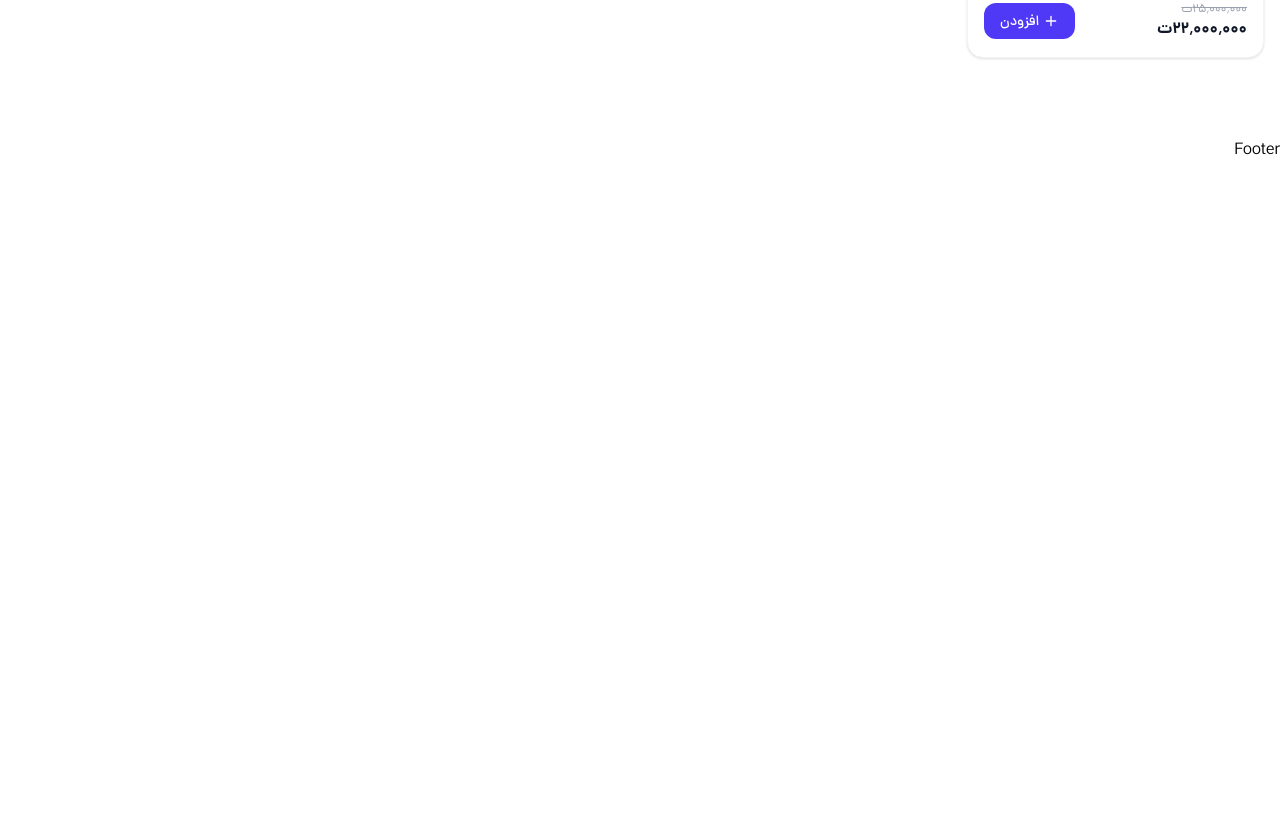
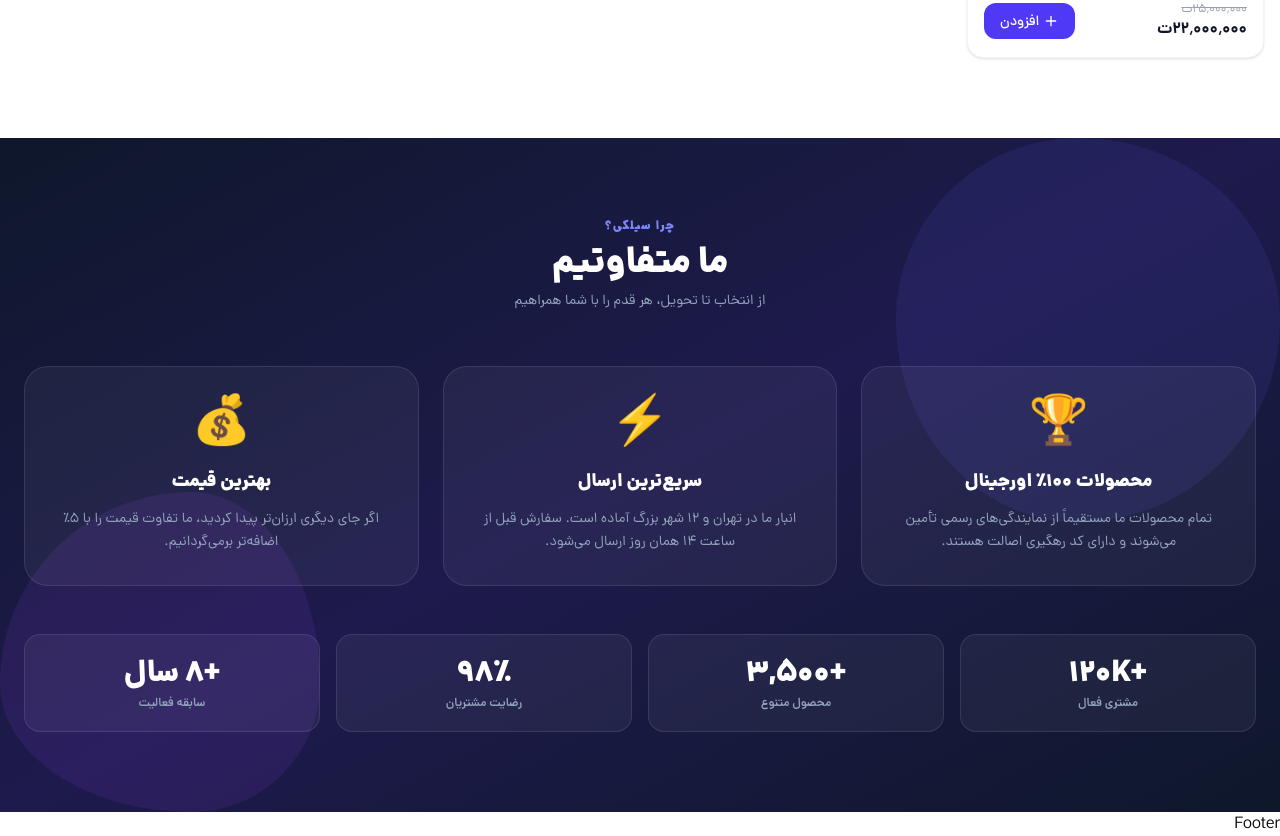
Before and after one commit to alinasrolahi-01/online-shop, a React (Vite) app: page / in a window 1280 px wide. Shown: the part 6540-7376 px from the top of the page. Before the commit the page ends 6702 px from the top, so only its background shows below. Built offline with nearby package versions, Linux system fonts and the light colour scheme.

Commit message:
creat and complte why silky section

```diff
--- /dev/null
+++ b/src/components/MainComponents/WhySilkySection/WhySilkySection.jsx
@@ -0,0 +1,136 @@
+import React from "react";
+
+const WhySilkySection = () => {
+
+  const whyUs = [
+    {
+      icon: "🏆",
+      title: "محصولات ۱۰۰٪ اورجینال",
+      desc: "تمام محصولات ما مستقیماً از نمایندگی‌های رسمی تأمین می‌شوند و دارای کد رهگیری اصالت هستند.",
+    },
+    {
+      icon: "⚡",
+      title: "سریع‌ترین ارسال",
+      desc: "انبار ما در تهران و ۱۲ شهر بزرگ آماده است. سفارش قبل از ساعت ۱۴ همان روز ارسال می‌شود.",
+    },
+    {
+      icon: "💰",
+      title: "بهترین قیمت",
+      desc: "اگر جای دیگری ارزان‌تر پیدا کردید، ما تفاوت قیمت را با ۵٪ اضافه‌تر برمی‌گردانیم.",
+    },
+  ];
+
+
+  const metrics = [
+    {
+      val: "+۱۲۰K",
+      label: "مشتری فعال",
+    },
+    {
+      val: "+۳,۵۰۰",
+      label: "محصول متنوع",
+    },
+    {
+      val: "۹۸٪",
+      label: "رضایت مشتریان",
+    },
+    {
+      val: "+۸ سال",
+      label: "سابقه فعالیت",
+    },
+  ];
+
+
+  return (
+    <section className="py-20 bg-gradient-to-br from-slate-900 via-indigo-950 to-slate-900 relative overflow-hidden">
+
+      <div className="absolute inset-0 pointer-events-none">
+        <div className="absolute top-0 right-0 w-96 h-96 bg-indigo-500/10 blob"></div>
+        <div
+          className="absolute bottom-0 left-0 w-80 h-80 bg-purple-500/10 blob"
+          style={{ animationDelay: "4s" }}
+        ></div>
+      </div>
+
+
+      <div className="max-w-7xl mx-auto px-4 sm:px-6 relative z-10">
+
+        <div className="text-center mb-14">
+          <p className="text-indigo-400 text-xs font-black uppercase tracking-widest mb-2">
+            چرا سیلکی؟
+          </p>
+
+          <h2 className="text-3xl sm:text-4xl font-black text-white">
+            ما متفاوتیم
+          </h2>
+
+          <p className="text-slate-400 text-sm mt-2 max-w-lg mx-auto">
+            از انتخاب تا تحویل، هر قدم را با شما همراهیم
+          </p>
+        </div>
+
+
+        <div className="grid md:grid-cols-3 gap-6 mb-12">
+
+          {
+            whyUs.map((item) => (
+              <div
+                key={item.title}
+                className="group bg-white/5 border border-white/10 rounded-3xl p-8 text-center hover:bg-white/10 hover:border-indigo-400/30 transition-all card-shine"
+              >
+
+                <div className="text-5xl mb-5 group-hover:scale-110 transition-transform duration-300">
+                  {item.icon}
+                </div>
+
+
+                <h3 className="font-black text-white text-lg mb-3">
+                  {item.title}
+                </h3>
+
+
+                <p className="text-slate-400 text-sm leading-relaxed">
+                  {item.desc}
+                </p>
+
+              </div>
+            ))
+          }
+
+        </div>
+
+
+
+        <div className="grid grid-cols-2 md:grid-cols-4 gap-4">
+
+          {
+            metrics.map((item) => (
+              <div
+                key={item.label}
+                className="bg-white/5 border border-white/10 rounded-2xl p-5 text-center hover:bg-white/10 transition-all"
+              >
+
+                <p className="text-3xl font-black text-white mb-1">
+                  {item.val}
+                </p>
+
+
+                <p className="text-slate-400 text-xs font-semibold">
+                  {item.label}
+                </p>
+
+              </div>
+            ))
+          }
+
+        </div>
+
+
+      </div>
+
+    </section>
+  );
+};
+
+
+export default WhySilkySection;
--- a/src/pages/Home/Home.jsx
+++ b/src/pages/Home/Home.jsx
@@ -5,6 +5,7 @@ import FeaturesBox from '../../components/common/FeaturesBox'
 import CategorySelect from '../../components/MainComponents/CategorySelect'
 import DiscountBoxTime from '../../components/MainComponents/DiscountBoxTime'
 import ProductsSection from '../../components/MainComponents/ProductsSection/ProductsSection'
+import WhySilkySection from '../../components/MainComponents/WhySilkySection/WhySilkySection'
 
 const Home = () => {
   return (
@@ -22,6 +23,8 @@ const Home = () => {
 
     <ProductsSection/>
 
+    <WhySilkySection/>
+
    </>
   )
 }
```
